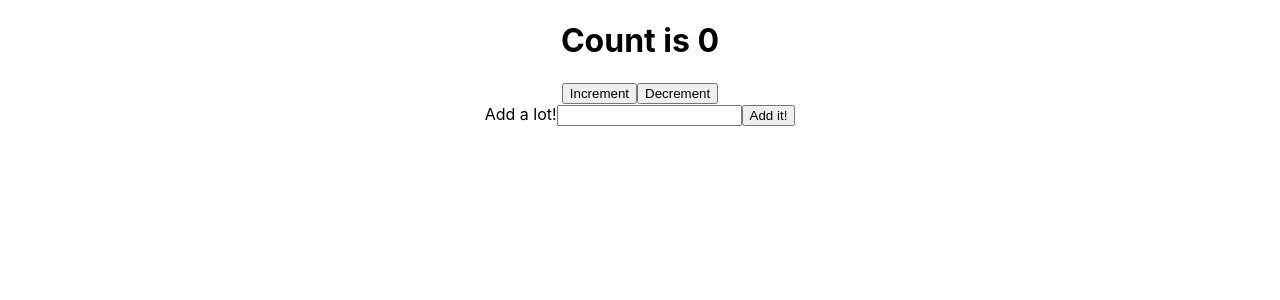
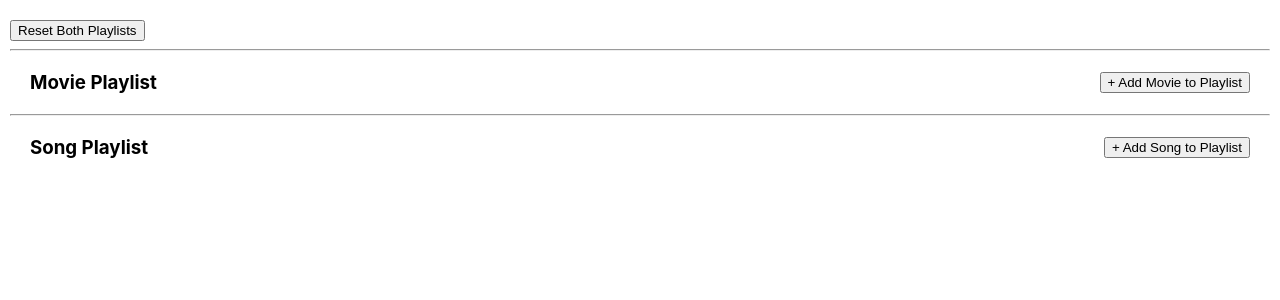
Before and after one commit to chinthakaSenarathna/modern-react-with-redux, a React (Create React App) app: page / in a window 1280 px wide. Shown: the top 300 px of the page. Built offline with nearby package versions, Linux system fonts and the light colour scheme.

Commit message:
initiate the project for Redux ???

```diff
--- a/package.json
+++ b/package.json
@@ -3,6 +3,7 @@
   "version": "0.1.0",
   "private": true,
   "dependencies": {
+    "@faker-js/faker": "^9.9.0",
     "@testing-library/dom": "^10.4.0",
     "@testing-library/jest-dom": "^6.6.3",
     "@testing-library/react": "^16.3.0",
--- a/src/App.css
+++ b/src/App.css
@@ -1,38 +1,34 @@
-.App {
-  text-align: center;
+ul {
+  list-style-type: none !important;
+  margin: 0 !important;
 }
 
-.App-logo {
-  height: 40vmin;
-  pointer-events: none;
+.content ul li:first-of-type {
+  border-top: 1px solid #ddd;
 }
 
-@media (prefers-reduced-motion: no-preference) {
-  .App-logo {
-    animation: App-logo-spin infinite 20s linear;
-  }
+.content ul li {
+  border-bottom: 1px solid #ddd;
+  padding: 4px;
+  margin: 0 !important;
+  display: flex;
+  flex-direction: row;
+  justify-content: space-between;
+  align-items: center;
+  text-transform: capitalize;
 }
 
-.App-header {
-  background-color: #282c34;
-  min-height: 100vh;
-  display: flex;
-  flex-direction: column;
-  align-items: center;
-  justify-content: center;
-  font-size: calc(10px + 2vmin);
-  color: white;
+h3 {
+  margin: 0 !important;
 }
 
-.App-link {
-  color: #61dafb;
+.table-header {
+  display: flex;
+  justify-content: space-between;
+  flex-wrap: wrap;
+  margin: 20px;
 }
 
-@keyframes App-logo-spin {
-  from {
-    transform: rotate(0deg);
-  }
-  to {
-    transform: rotate(360deg);
-  }
+.container > button {
+  margin-top: 10px;
 }
--- a/src/App.js
+++ b/src/App.js
@@ -1,92 +1,21 @@
-import { produce } from 'immer';
-import { useReducer } from 'react';
 import './App.css';
+import MoviePlaylist from "./components/MoviePlaylist";
+import SongPlaylist from "./components/SongPlaylist";
 
-const INCREMENT_COUNT = 'increment-count';
-const DECREMENT_COUNT = 'decrement-count';
-const CHANGE_VALUE_TO_ADD = 'change-value-to-add';
-const SUBMIT_VALUE_TO_ADD = 'submit-value-to-add';
-
-const reducer = (state,action) => {
-  switch(action.type){
-    case INCREMENT_COUNT:
-      state.count = state.count + 1;
-      return;
-    case DECREMENT_COUNT:
-      state.count = state.count - 1;
-      return;
-    case CHANGE_VALUE_TO_ADD:
-      state.valueToAdd = action.payload;
-      return;
-    case SUBMIT_VALUE_TO_ADD:
-      state.count = state.count + state.valueToAdd;
-      state.valueToAdd = 0;
-      return;
-    default:
-      return;
-  }
-
-}
-
-function App() {
-  // const [count,setCount] = useState(0);
-  // const [valueToAdd,setValueToAdd] = useState(0);
-
-  const [state,dispatch] = useReducer(produce(reducer),{
-    count: 0,
-    valueToAdd: 0
-  });
-
-  console.log(state);
-
-  const handleIncrement = () => {
-    dispatch({
-      type: INCREMENT_COUNT
-    });
-  }
-
-  const handleDecrement = () => {
-    dispatch({
-      type: DECREMENT_COUNT
-    });
-  }
-
-  const handleChangeValue = (event) => {
-    const value = parseInt(event.target.value) || 0;
-
-    dispatch({
-      type: CHANGE_VALUE_TO_ADD,
-      payload: value
-    });
-  }
-
-  const handleSubmit = (event) => {
-    event.preventDefault();
-
-    dispatch({
-      type: SUBMIT_VALUE_TO_ADD,
-    });
-  }
+export default function App() {
+  const handleResetClick = () => {
+    //
+  };
 
   return (
-    <div className="App">
-      <h1>Count is {state.count}</h1>
-      <div>
-        <button type='button' onClick={handleIncrement}>Increment</button>
-        <button type='button' onClick={handleDecrement}>Decrement</button>
-      </div>
-      <form onSubmit={handleSubmit}>
-        <label htmlFor='value-to-add'>Add a lot!</label>
-        <input
-          id='value-to-add'
-          type='number'
-          value={state.valueToAdd || ''}
-          onChange={handleChangeValue}
-        />
-        <button type='submit'>Add it!</button>
-      </form>
+    <div style={{'margin': '10px'}} className="container is-fluid">
+      <button onClick={() => handleResetClick()} className="button is-danger">
+        Reset Both Playlists
+      </button>
+      <hr />
+      <MoviePlaylist />
+      <hr />
+      <SongPlaylist />
     </div>
   );
 }
-
-export default App;
--- /dev/null
+++ b/src/components/MoviePlaylist.js
@@ -0,0 +1,49 @@
+import { createRandomMovie } from "../data";
+
+function MoviePlaylist() {
+  // To Do:
+  // Get list of movies
+  const moviePlaylist = [];
+
+  const handleMovieAdd = (movie) => {
+    // To Do:
+    // Add movie to list of movies
+  };
+  const handleMovieRemove = (movie) => {
+    // To Do:
+    // Remove movie from list of movies
+  };
+
+  const renderedMovies = moviePlaylist.map((movie) => {
+    return (
+      <li key={movie}>
+        {movie}
+        <button
+          onClick={() => handleMovieRemove(movie)}
+          className="button is-danger"
+        >
+          X
+        </button>
+      </li>
+    );
+  });
+
+  return (
+    <div className="content">
+      <div className="table-header">
+        <h3 className="subtitle is-3">Movie Playlist</h3>
+        <div className="buttons">
+          <button
+            onClick={() => handleMovieAdd(createRandomMovie())}
+            className="button is-link"
+          >
+            + Add Movie to Playlist
+          </button>
+        </div>
+      </div>
+      <ul>{renderedMovies}</ul>
+    </div>
+  );
+}
+
+export default MoviePlaylist;
--- /dev/null
+++ b/src/components/SongPlaylist.js
@@ -0,0 +1,49 @@
+import { createRandomSong } from "../data";
+
+function SongPlaylist() {
+  // To Do:
+  // Get list of songs
+  const songPlaylist = [];
+
+  const handleSongAdd = (song) => {
+    // To Do:
+    // Add song to list of songs
+  };
+  const handleSongRemove = (song) => {
+    // To Do:
+    // Remove song from list of songs
+  };
+
+  const renderedSongs = songPlaylist.map((song) => {
+    return (
+      <li key={song}>
+        {song}
+        <button
+          onClick={() => handleSongRemove(song)}
+          className="button is-danger"
+        >
+          X
+        </button>
+      </li>
+    );
+  });
+
+  return (
+    <div className="content">
+      <div className="table-header">
+        <h3 className="subtitle is-3">Song Playlist</h3>
+        <div className="buttons">
+          <button
+            onClick={() => handleSongAdd(createRandomSong())}
+            className="button is-link"
+          >
+            + Add Song to Playlist
+          </button>
+        </div>
+      </div>
+      <ul>{renderedSongs}</ul>
+    </div>
+  );
+}
+
+export default SongPlaylist;
--- /dev/null
+++ b/src/data/index.js
@@ -0,0 +1,13 @@
+import { faker } from "@faker-js/faker/locale/en";
+
+// This file has nothing to do with Redux
+// It exports functions that create random
+// movies and song
+
+export const createRandomMovie = () => {
+  return `${faker.word.adjective()} ${faker.word.noun()}`;
+};
+
+export const createRandomSong = () => {
+  return faker.music.songName();
+};
```
Also changed, not shown: src/store/index.js (added), 1 other file (tests, documents, lock files or other folders).
